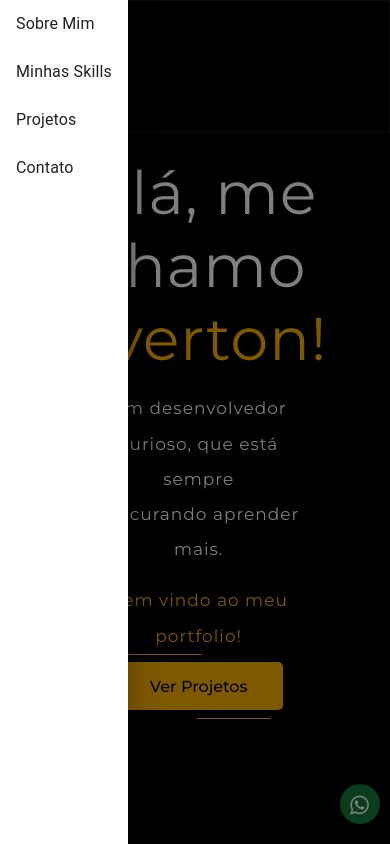
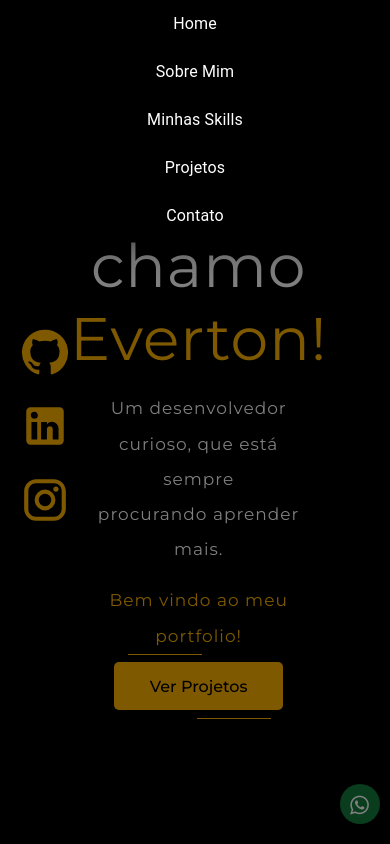
Before and after one commit to EvertonCarvalho1/portfolio-app, a React (Create React App) app: page / in a window 390 px wide. Both pictures are taken after a click on the button "menu". Shown: the top 844 px of the page. Built offline with nearby package versions, Linux system fonts and the light colour scheme.

Commit message:
header component

```diff
--- a/src/components/HeaderTest/index.tsx
+++ b/src/components/HeaderTest/index.tsx
@@ -86,10 +86,14 @@ export default function HeaderTest() {
     };
 
     const displayMobile = () => {
-        const handleDrawerOpen = () =>
+
+        const handleDrawerOpen = () => {
             setState((prevState) => ({ ...prevState, drawerOpen: true }));
-        const handleDrawerClose = () =>
+        }
+
+        const handleDrawerClose = () => {
             setState((prevState) => ({ ...prevState, drawerOpen: false }));
+        }
 
         return (
             <Toolbar className="mobileHeader">
@@ -103,25 +107,45 @@ export default function HeaderTest() {
                     }}
 
                 >
-                    <MenuIcon style={{ width: 40, height: 40 }} />
+                    <MenuIcon style={{ width: 40, height: 40, color: '#FFB400' }} />
                 </IconButton>
 
                 <Drawer
                     {...{
-                        anchor: "left",
+                        anchor: "top",
                         open: drawerOpen,
                         onClose: handleDrawerClose,
+
                     }}
                 >
-                    <div className={'drawerContainer'}>{getDrawerChoices()}</div>
+                    <div className={'drawerContent'}>
+                        <Link
+                            {...{
+                                className: 'aNav',
+                                to: 'home',
+                                spy: true,
+                                smooth: true,
+                                offset: -325,
+                                duration: 1000,
+
+                                onClick: handleDrawerClose
+                            }
+                            }
+                        >
+                            <MenuItem>Home</MenuItem>
+
+                        </Link>
+                        {getDrawerChoices()}
+                    </div>
                 </Drawer>
-
-
             </Toolbar>
         );
     };
 
     const getDrawerChoices = () => {
+        const handleDrawerClose = () => {
+            setState((prevState) => ({ ...prevState, drawerOpen: false }));
+        }
         return headersData.map((item) => {
             return (
                 <Link
@@ -132,7 +156,10 @@ export default function HeaderTest() {
                         smooth: item.smooth,
                         offset: item.offset,
                         duration: item.duration,
-                    }}
+
+                        onClick: handleDrawerClose
+                    }
+                    }
                 >
                     <MenuItem>  {item.label}</MenuItem>
 
--- a/src/components/HeaderTest/styles.ts
+++ b/src/components/HeaderTest/styles.ts
@@ -1,9 +1,13 @@
 import styled from "styled-components";
 
 export const Container = styled.div`
+    .amano{
+        background-color: red;
+    }
+
+
     .mobileHeader{
         height: 131px;
-
     }
 
 .header{
@@ -86,8 +90,4 @@ export const Container = styled.div`
         box-shadow: -1px 14px 11px 1px rgba(0,0,0,0.7);
     }
 
-    .drawerContainer{
-        padding: 20px 30px,
-    }
-
 `;
--- a/src/styles/global.ts
+++ b/src/styles/global.ts
@@ -14,6 +14,29 @@ export default createGlobalStyle`
 body{
     background: #000000;
     -webkit-font-smoothing: antialiased;
+
+    .MuiDrawer-paper{
+        background-color: #000;
+        width: 100%;
+
+        .drawerContent{
+            .aNav{
+                height: 19px;
+                position: relative;
+                font-size: 16px;
+                color: #FFF;
+                text-align: center;
+
+                .MuiListItem-root {
+                    justify-content: center;
+                }
+            }
+
+
+        }
+
+
+    }
 }
 
 body, input, button{
```
